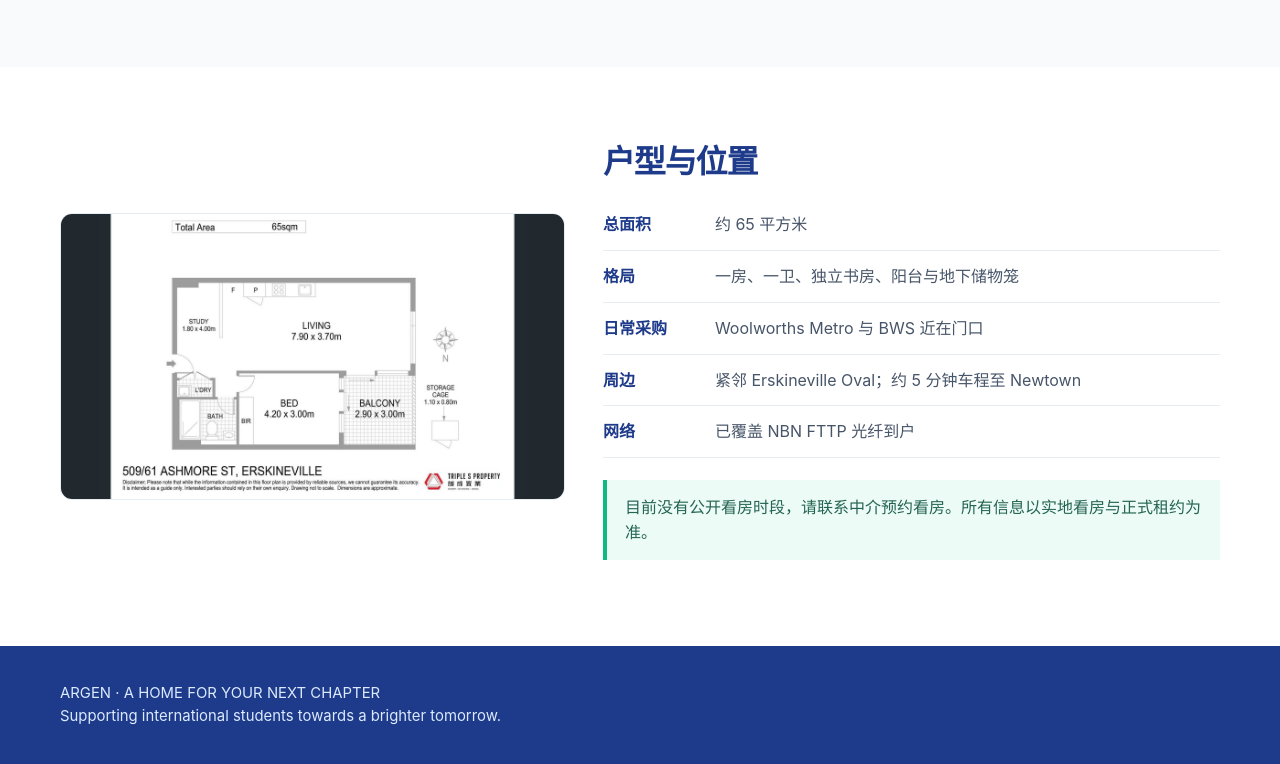
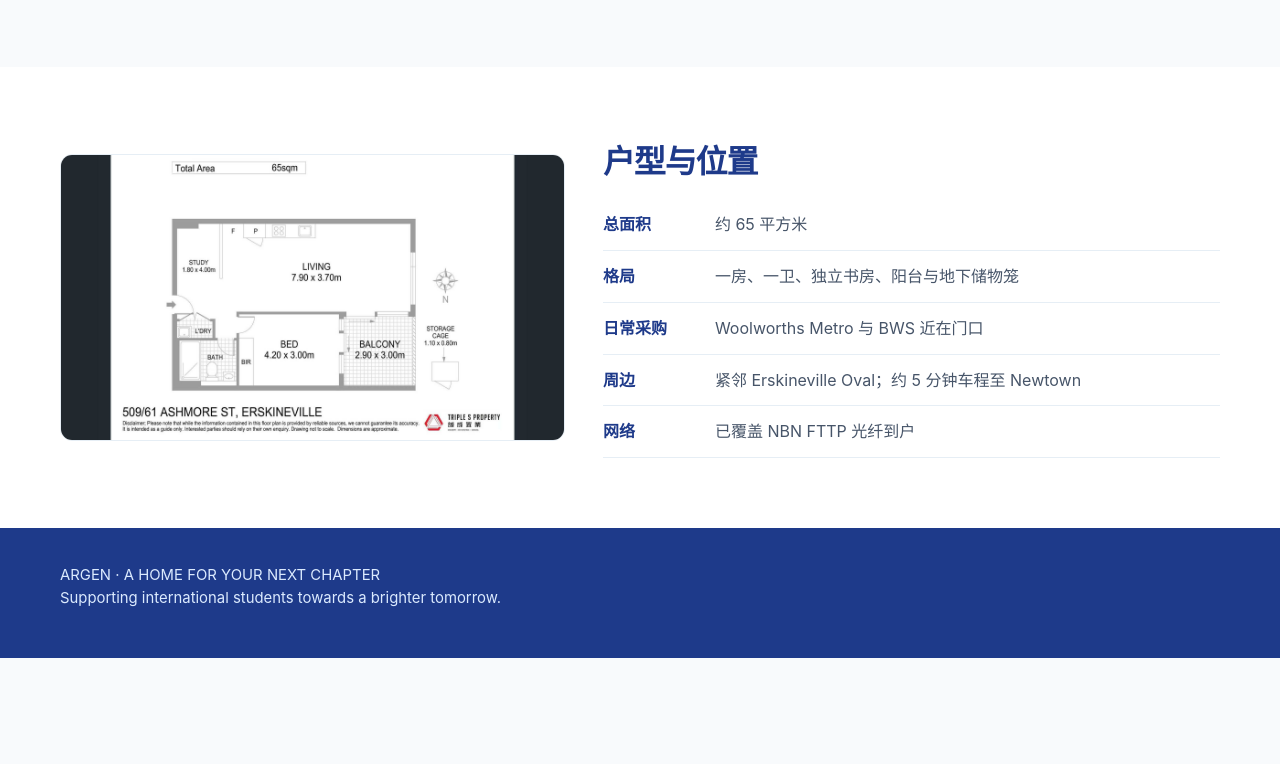
Before and after one commit to Tiger-QU/argen-erskineville-rental-ad, a plain HTML site: page rental-ad.html in a window 1280 px wide. Shown: the part 1826-2590 px from the top of the page. After the commit the page ends 2484 px from the top, so only its background shows below. Drawn offline with Linux system fonts and the light colour scheme.

Commit message:
Remove viewing note

```diff
--- a/rental-ad.html
+++ b/rental-ad.html
@@ -94,7 +94,6 @@
           <li><strong>周边</strong>紧邻 Erskineville Oval；约 5 分钟车程至 Newtown</li>
           <li><strong>网络</strong>已覆盖 NBN FTTP 光纤到户</li>
         </ul>
-        <p class="note">目前没有公开看房时段，请联系中介预约看房。所有信息以实地看房与正式租约为准。</p>
       </div>
     </div></section>
   </main>
```
